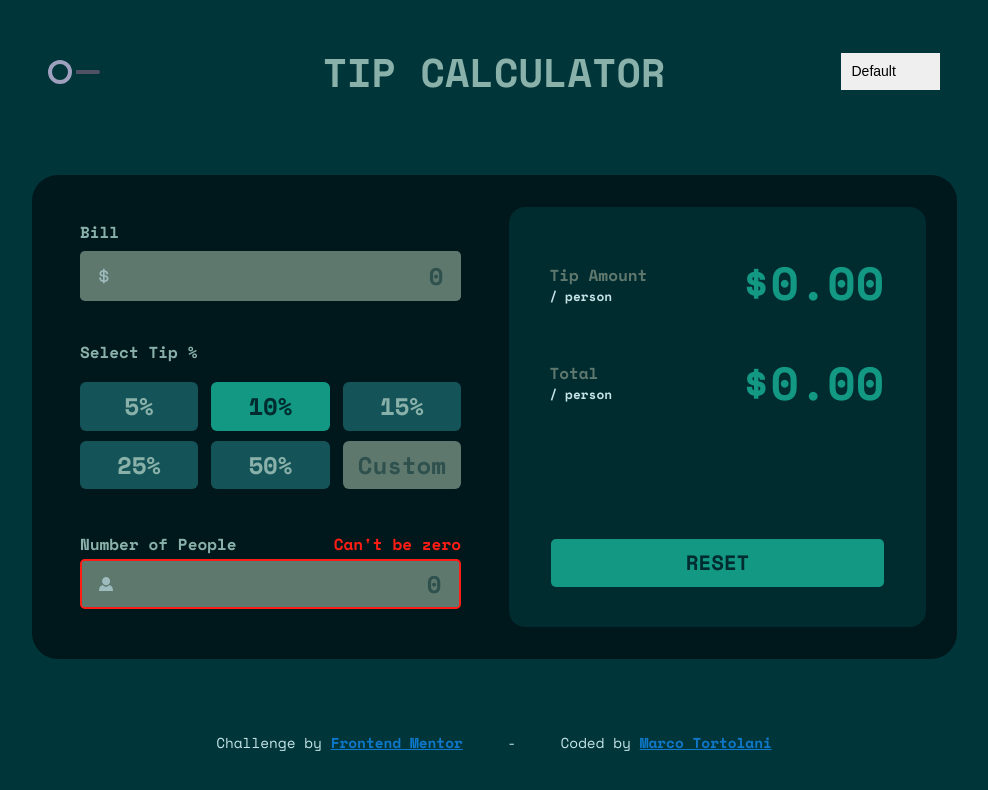
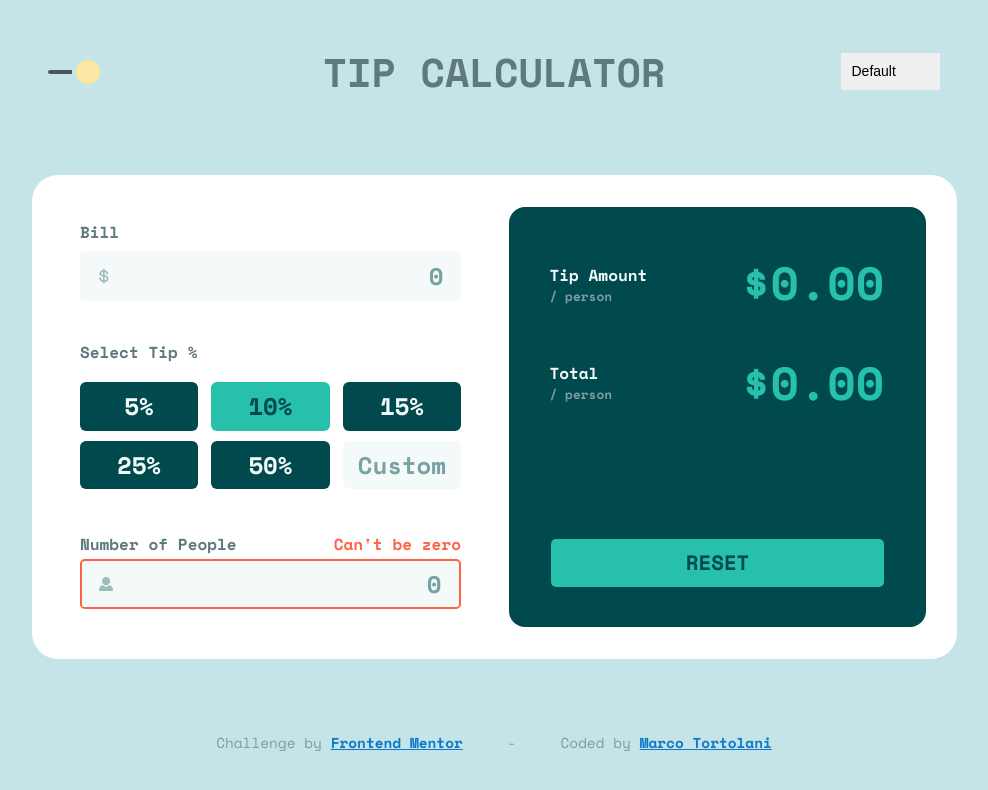
Before and after one commit to marcotortolani/tip-calculator, a Preact app: page / in a window 1280 px wide. Shown: the top 790 px of the page, without its empty margins (146-1134 px from the left). Built offline with nearby package versions, Linux system fonts and the light colour scheme.

Commit message:
feat persist theme & color on LocalStorage

```diff
--- a/src/ConfigProvider.jsx
+++ b/src/ConfigProvider.jsx
@@ -1,24 +1,36 @@
 import { createContext } from "preact";
-import { useState, useMemo } from "preact/hooks";
+import { useMemo } from "preact/hooks";
+import useLocalStorage from "./hooks/useLocalStorage";
 
 const ConfigContext = createContext();
 
 import { data } from "./config.json";
-//console.log(data["default"]["light"]);
-
 
 let dataSetted, values;
+const themeDefault = "light",
+  colorDefault = "default";
 
 const ConfigProvider = ({ children }) => {
-  const [theme, setTheme] = useState("dark");
-  const [color, setColor] = useState("default");
+  //const [userTheme, setUserTheme] = useLocalStorage("userTheme", themeDefault);
+  //const [userColor, setUserColor] = useLocalStorage("userColor", colorDefault);
+  const [userConfig, setUserConfig] = useLocalStorage("userConfig", {
+    theme: themeDefault,
+    color: colorDefault,
+  });
 
   useMemo(() => {
+    const color = userConfig.color;
+    const theme = userConfig.theme;
+
     dataSetted = data[color][theme];
     const colorOptions = Object.keys(data);
-    values = {...dataSetted, theme, setTheme, color, setColor, colorOptions}
-  }, [data, color, theme]);
-
+    values = {
+      ...dataSetted,
+      userConfig,
+      setUserConfig,
+      colorOptions,
+    };
+  }, [data, userConfig]);
 
   return (
     <ConfigContext.Provider value={values}>
--- a/src/app.jsx
+++ b/src/app.jsx
@@ -1,31 +1,30 @@
 import "./app.scss";
-import { useContext, useState } from "preact/hooks";
+import { useContext } from "preact/hooks";
 import { StateProvider } from "./StateProvider.jsx";
 import Attribution from "./components/Attribution";
 import Calculator from "./components/Calculator";
 import { ConfigContext } from "./ConfigProvider";
 
-
-
 export function App() {
   const {
     backgroundApp,
     primaryTitle,
-    theme,
-    setTheme,
-    color,
-    setColor,
+    userConfig,
+    setUserConfig,
     colorOptions,
   } = useContext(ConfigContext);
 
   const handleChangeTheme = (e) => {
-    e.target.checked ? setTheme("light") : setTheme("dark");
+    e.target.checked
+      ? setUserConfig({theme: "light", color: userConfig.color})
+      : setUserConfig({theme: "dark", color: userConfig.color});
+
   };
 
   const handleSelectColor = (e) => {
     const selectedOption = e.target.value;
-
-    setColor(selectedOption);
+    //setUserColor(selectedOption);
+    setUserConfig({color: selectedOption, theme: userConfig.theme})
   };
 
   return (
@@ -35,7 +34,7 @@ export function App() {
           <label className="switch">
             <input
               type="checkbox"
-              checked={theme === "light" ? true : false}
+              checked={userConfig.theme === "light" ? true : false}
               onChange={(e) => handleChangeTheme(e)}
             />
             <div>
@@ -54,7 +53,7 @@ export function App() {
                 return (
                   <option
                     key={index}
-                    selected={colorOpt === color ? true : false}
+                    selected={colorOpt === userConfig.color ? true : false}
                   >
                     {colorOpt}
                   </option>
@@ -64,11 +63,9 @@ export function App() {
             {/* <button onClick={handleSelectColor} style="--h: 19px; --w: 64px;">
               <em></em>
               <div>
-                <span className="">{color}</span>
+                <span className="">{userConfig.color}</span>
               </div>
             </button> */}
-
-
           </div>
         </div>
       </header>
--- a/src/components/Calculator.jsx
+++ b/src/components/Calculator.jsx
@@ -5,11 +5,15 @@ import Inputs from "./Inputs";
 import Display from "./Display";
 
 export default function Calculator() {
-  const { backgroundCalc } = useContext(ConfigContext);
+  const { backgroundCalc, userConfig } = useContext(ConfigContext);
   return (
     <main
       className="wrapper-calculator"
-      style={{ backgroundColor: backgroundCalc }}
+      style={
+        backgroundCalc !== ""
+          ? { backgroundColor: backgroundCalc }
+          : userConfig.theme === "dark" ? { border: "3px solid white" } : { border: "3px solid black" }
+      }
     >
       <Inputs />
       <Display />
--- a/src/components/Display.jsx
+++ b/src/components/Display.jsx
@@ -34,7 +34,14 @@ export default function Display() {
     totalPerPerson = "0.00";
   };
   return (
-    <section className="wrapper-display" style={{ backgroundColor: secondary }}>
+    <section
+      className="wrapper-display"
+      style={
+        secondary !== ""
+          ? { backgroundColor: secondary }
+          : { border: "2px solid black" }
+      }
+    >
       <div className="amounts-container">
         <div className="wrapper-tip-amount">
           <div className="tip-title">
--- a/src/components/Inputs.jsx
+++ b/src/components/Inputs.jsx
@@ -10,7 +10,6 @@ export default function Inputs() {
     primaryTitle,
     secondary,
     textBtn,
-    backgroundApp,
     backgroundInput,
     backgroundBtn,
     error,
--- a/src/config.json
+++ b/src/config.json
@@ -30,23 +30,26 @@
     },
     "minimal": {
       "light": {
-        "primary": "rgb(119, 141, 169)",
-        "textBtn": "rgb(65, 90, 119)",
-        "secondary": "rgb(210, 220, 230)",
-        "backgroundInput": "rgb(240, 240, 240)",
-        "error": "rgb(255, 89, 91)",
+        "primary": "rgb(119, 121, 129)",
+        "textBtn": "rgb(50, 50, 60)",
+        "secondary": "rgb(10, 20, 30)",
+        "secondaryTitle": "rgb(180, 200, 210)",
+        "backgroundBtn": "rgb(200, 200, 200)",
+        "backgroundInput": "rgb(230, 230, 230)",
+        "backgroundCalc": "",
+        "error": "rgb(19, 19, 19)",
         "link": "rgb(14, 150, 252)"
       },
       "dark": {
-        "primary": "rgb(119, 141, 169)",
-        "secondary": "rgb(20, 30, 40)",
+        "primary": "rgb(129, 141, 149)",
+        "secondary": "rgb(35, 40, 40)",
         "primaryTitle": "rgb(240, 240, 240)",
         "secondaryTitle": "rgb(197, 218, 231)",
-        "textBtn": "rgb(85, 120, 159)",
-        "backgroundApp": "rgb(0, 0, 0)",
-        "backgroundBtn": "rgb(60, 83, 97)",
-        "backgroundInput": "rgb(94, 120, 150)",
-        "backgroundCalc": "rgb(15, 20, 35)",
+        "textBtn": "rgb(30, 30, 40)",
+        "backgroundApp": "rgb(10, 10, 20)",
+        "backgroundBtn": "rgb(80, 83, 97)",
+        "backgroundInput": "rgb(100, 110, 110)",
+        "backgroundCalc": "",
         "error": "rgb(255, 29, 21)",
         "link": "rgb(14, 120, 202)"
       }
@@ -67,15 +70,15 @@
       },
       "dark": {
         "primary": "rgb(127, 176, 219)",
-        "secondary": "rgb(3, 24, 94)",
+        "secondary": "rgb(3, 24, 64)",
         "primaryTitle": "rgb(2, 72, 138)",
         "secondaryTitle": "rgb(127, 176, 219)",
         "textBtn": "rgb(244, 250, 250)",
-        "backgroundApp": "rgb(3, 24, 94)",
+        "backgroundApp": "rgb(3, 24, 54)",
         "backgroundBtn": "rgb(2, 62, 138)",
         "backgroundInput": "rgb(244, 250, 250)",
         "backgroundCalc": "rgb(0, 119, 182)",
-        "error": "rgb(247, 37, 133)",
+        "error": "rgb(247, 127, 65)",
         "link": "rgb(76, 201, 240)"
       }
     },
--- /dev/null
+++ b/src/hooks/useLocalStorage.js
@@ -0,0 +1,19 @@
+import { useState } from "preact/hooks";
+
+export default function useLocalStorage(key, initialValue) {
+  const [storedValue, setStoredValue] = useState(() => {
+    const item = localStorage.getItem(key);
+    if (item === null) {
+      localStorage.setItem(key, JSON.stringify(initialValue));
+      return initialValue;
+    }
+    return JSON.parse(item);
+  });
+
+  const setValue = (value) => {
+    setStoredValue(value);
+    localStorage.setItem(key, JSON.stringify(value));
+  };
+
+  return [storedValue, setValue];
+}
```
